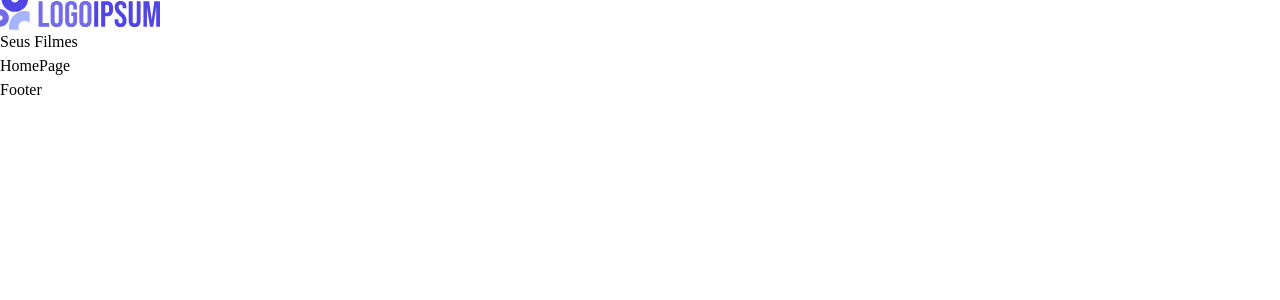
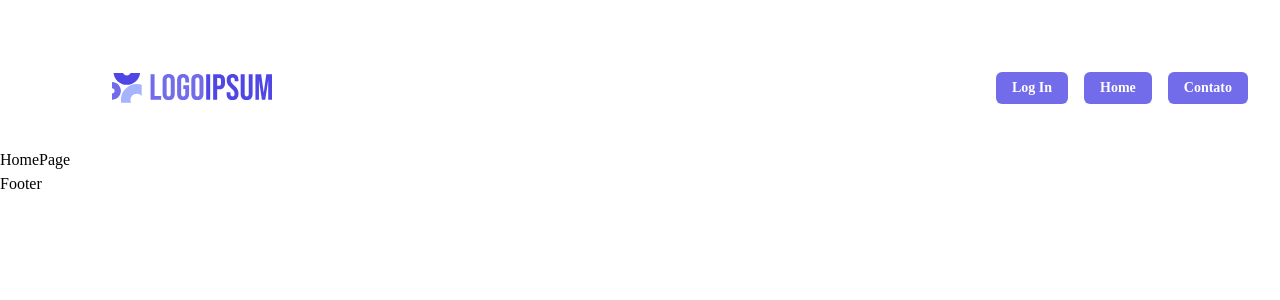
Before and after one commit to NaBuchholz/slideworkrs-codechallange, a React (Vite) app: page / in a window 1280 px wide. Shown: the top 300 px of the page. Built offline with nearby package versions, Linux system fonts and the light colour scheme.

Commit message:
🎨 Add header code

```diff
--- a/src/components/Header/index.jsx
+++ b/src/components/Header/index.jsx
@@ -1,10 +1,88 @@
-import { NavBar } from '..';
+import { useState } from 'react';
 import { ReactComponent as Logo } from '../../assets/logo.svg';
+import { Link } from 'react-router-dom';
+import { FaBars, FaTimes } from 'react-icons/fa';
 const Header = () => {
+	const [hamburgerMenuOpen, setHamburgerMenuOpen] = useState(false);
+	const [isLogedIn, setIsLogedIn] = useState(false);
+	const navLinks = [
+		{ title: 'Home', link: '#' },
+		{ title: 'Contato', link: '#' },
+		{ title: 'Log In', link: '#' },
+	];
+
+	const handleMenu = () => {
+		setHamburgerMenuOpen((previous) => !previous);
+	};
+
+	const handleLogIn = () => {
+		setIsLogedIn((previous) => !previous);
+	};
+
 	return (
-		<div>
-			<Logo />
-			<NavBar />
+		<div className="flex grow flex-row flex-nowarp md:mt-9 my-2 items-center justify-between md:h-[104px]">
+			<Logo className="flex-none w-18 mx-1 md:ml-28" />
+			<nav className="flex justify-between text-sm flex-grow-1 items-center">
+				<div className="hidden md:flex">
+					<menu className="justify-between px-2 items-center ">
+						<ul className="flex gap-2 space-x-2 mr-2 items-center ">
+							<li className="text-white font-bold  h-8 flex justify-center items-center bg-slideworks-700 rounded-md transition-all duration-500  p-4">
+								<button onClick={handleLogIn}>{isLogedIn ? 'Log Off' : 'Log In'}</button>
+							</li>
+							{navLinks
+								.map((link, index) => (
+									<li
+										key={index}
+										className="text-white font-bold  h-8 flex justify-center items-center bg-slideworks-700 rounded-md transition-all duration-500  p-4">
+										<Link
+											key={index}
+											to={link.link}>
+											{link.title}
+										</Link>
+									</li>
+								))
+								.slice(0, 2)}
+							<li>
+								{isLogedIn ? (
+									<div className="flex items-center justify-center w-12 h-12 mx-2 overflow-hidden rounded-full">
+										<img src="https://images.unsplash.com/photo-1548544149-4835e62ee5b3?ixid=MnwxMjA3fDB8MHxwaG90by1wYWdlfHx8fGVufDB8fHx8&ixlib=rb-1.2.1&auto=format&fit=crop&w=100&q=80" />
+									</div>
+								) : null}
+							</li>
+						</ul>
+					</menu>
+				</div>
+				<div className="flex md:hidden">
+					<button
+						type="button"
+						onClick={handleMenu}
+						className="items-center p-2 rounded-md text-slideworks-700 hover:text-slideworks-900 hover:bg-purple-100 focus:outline-none focus:ring-2 focus:ring-offset-2 focus:ring-slideworks-700 ">
+						<span className="sr-only">Abrir Menu Principal</span>
+						{hamburgerMenuOpen ? <FaTimes size={18} /> : <FaBars size={18} />}
+					</button>
+				</div>
+				{hamburgerMenuOpen ? (
+					<div className="md:hidden">
+						<div
+							className={`absolute bg-white  z-[-1] left-0 w-full transition-all duration-500 ease-in ${
+								hamburgerMenuOpen ? 'top-10 ' : null
+							}`}>
+							<div className=" text-xl  my-7 bg-white flex flex-col text-center gap-1">
+								{navLinks
+									.map((link, index) => (
+										<Link
+											key={index}
+											to={link.link}
+											className="text-slideworks-700 hover:text-slideworks-900 duration-500 py-2">
+											{link.title}
+										</Link>
+									))
+									.reverse()}
+							</div>
+						</div>
+					</div>
+				) : null}
+			</nav>
 		</div>
 	);
 };
--- a/src/components/NavBar/index.jsx
+++ /dev/null
@@ -1,11 +0,0 @@
-const Navbar = () => {
-	return (
-		<nav>
-			<ul>
-				<li>Seus Filmes</li>
-			</ul>
-		</nav>
-	);
-};
-
-export default Navbar;
--- a/src/components/index.jsx
+++ b/src/components/index.jsx
@@ -1,3 +1,2 @@
-export { default as NavBar } from './NavBar';
 export { default as Footer } from './Footer';
 export { default as Header } from './Header';
```
